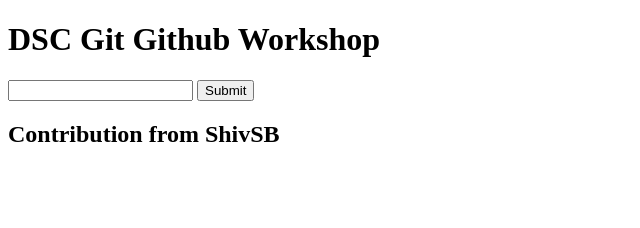
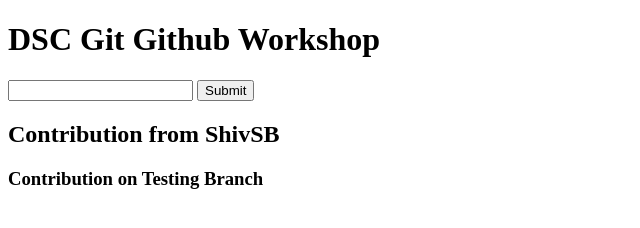
Before and after one commit to titanium-101/gdscjss-github-workshop, a plain HTML site: page index.html in a window 1280 px wide. Shown: the whole page, without its empty margins (0-640 px from the left). Drawn offline with Linux system fonts and the light colour scheme.

Commit message:
Contribution from Shivansh Bisht on testing branch

```diff
--- a/index.html
+++ b/index.html
@@ -11,5 +11,6 @@
     <input type = "text" />
     <button>Submit</button>
     <h2>Contribution from ShivSB</h2>
+    <h3>Contribution on Testing Branch</h3>
 </body>
 </html>
```
